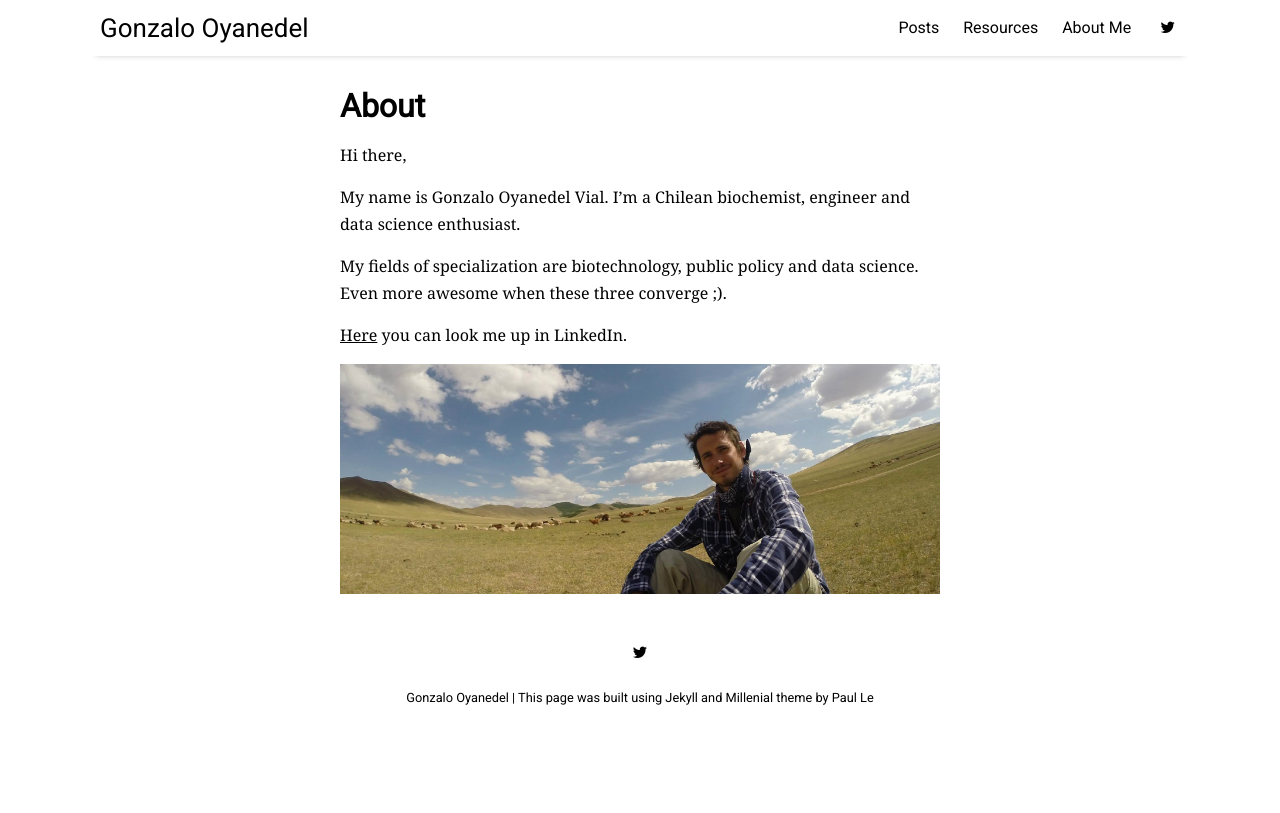
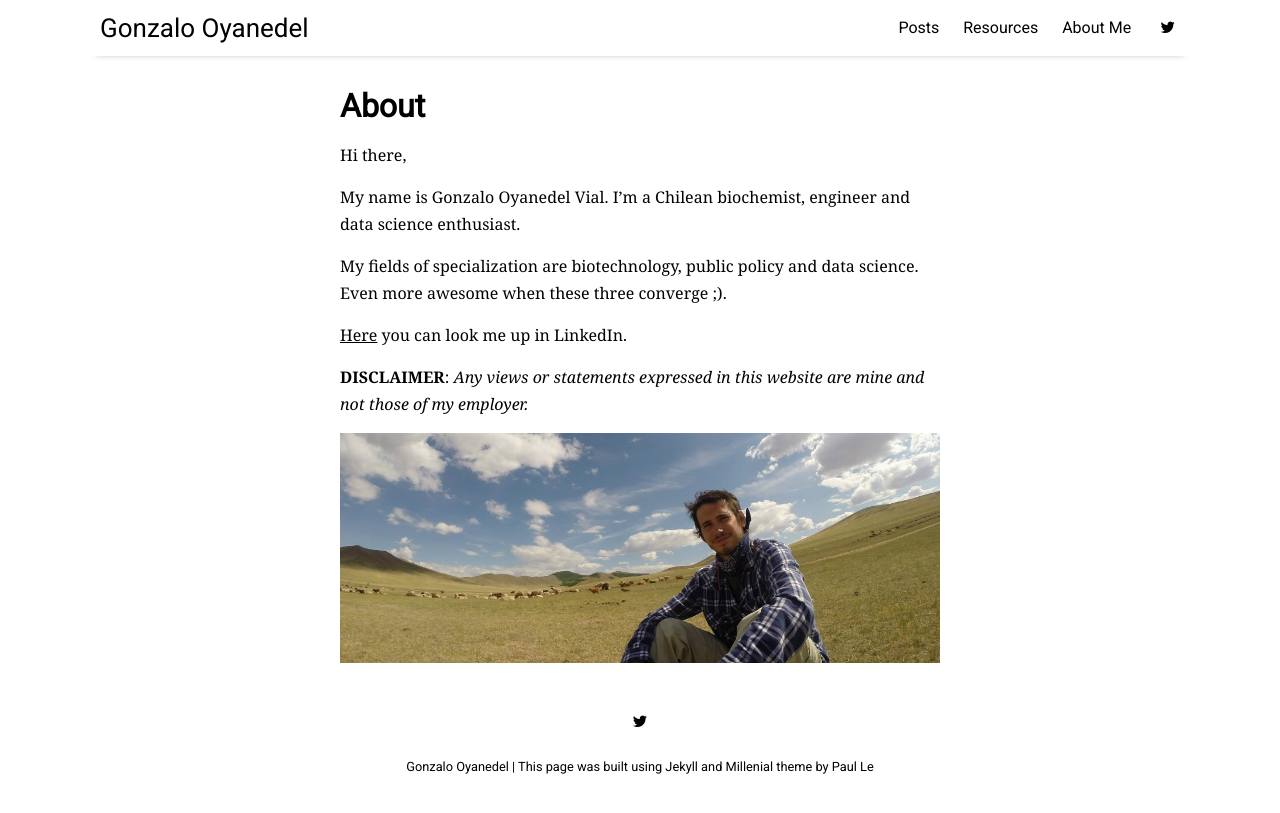
Before and after one commit to goyanedelv/goyanedelv.github.io, a Jekyll site: the page built from pages/about.md, in a window 1280 px wide. Shown: the top 813 px of the page. Built offline with Jekyll 4.4.1, drawn with Linux system fonts in a browser that asks for light colours; nearby versions of some CDN libraries; an icon font too large for the unit is left out.

Commit message:
Update about.md

```diff
--- a/pages/about.md
+++ b/pages/about.md
@@ -11,4 +11,6 @@ My fields of specialization are biotechnology, public policy and data science. E
 
 [Here](https://www.linkedin.com/in/gonzalo-oyanedel-vial/) you can look me up in LinkedIn.
 
+**DISCLAIMER**: *Any views or statements expressed in this website are mine and not those of my employer.*
+
 <img src="{{ site.github.url }}/assets/img/yop.jpg">
```
